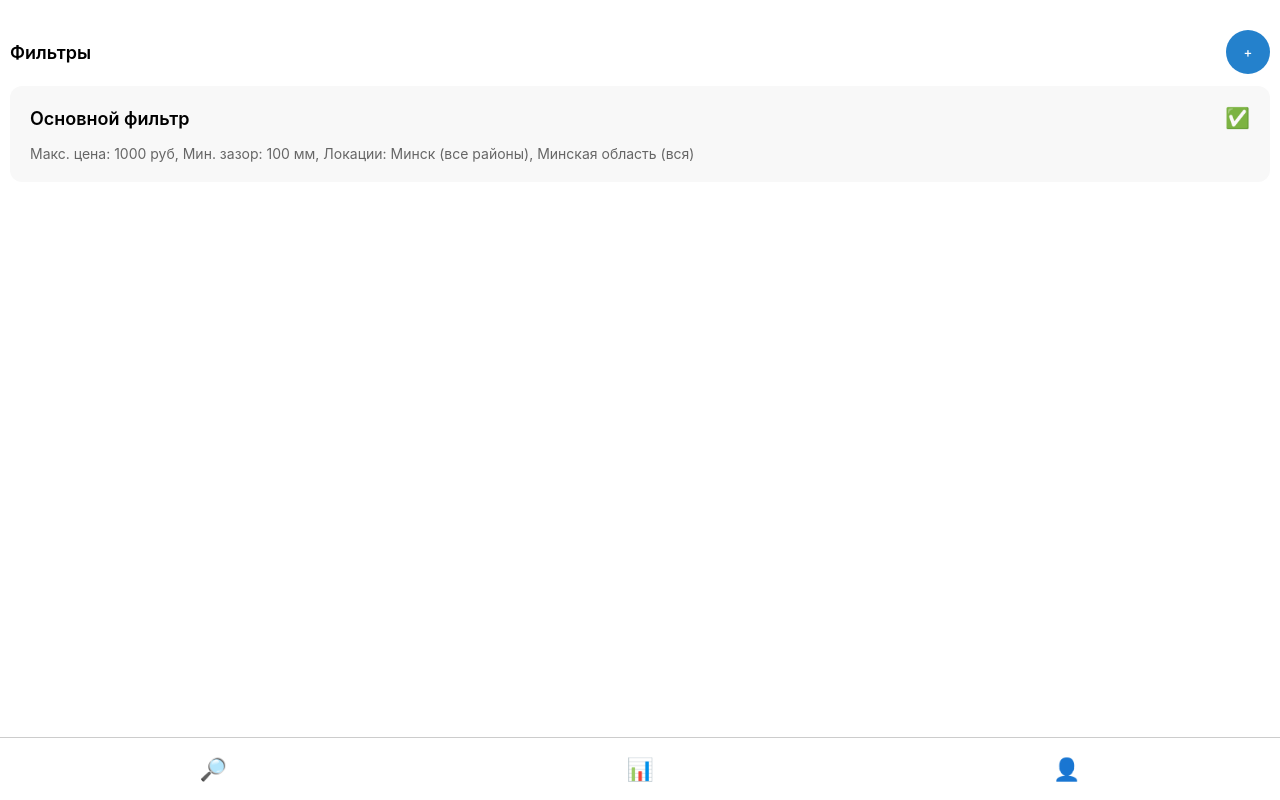
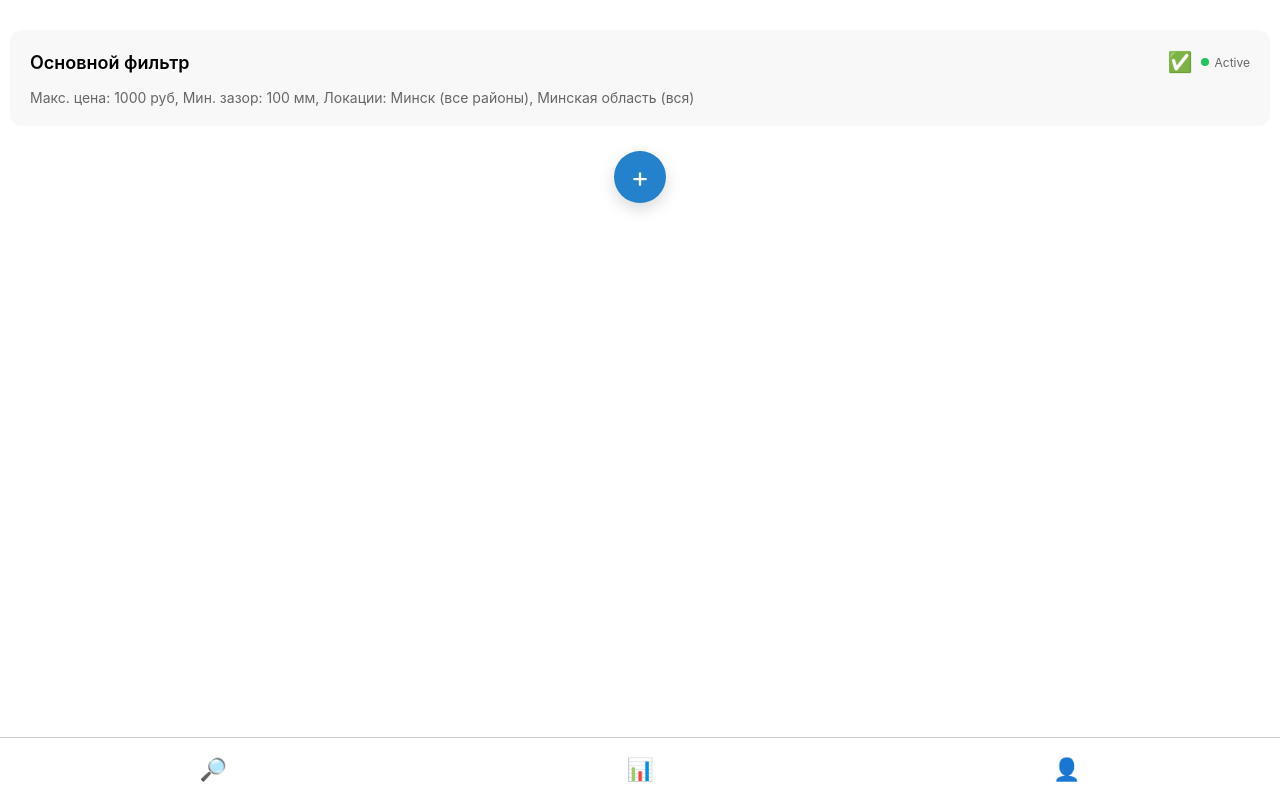
Before and after one commit to GabellaJhonson/web, a plain HTML site: page index.html in a window 1280 px wide. Drawn offline with Linux system fonts and the light colour scheme.

Commit message:
design variant

```diff
--- a/css/style.css
+++ b/css/style.css
@@ -72,6 +72,48 @@ body {
     background: none;
     border: none;
     font-size: 20px;
+    cursor: pointer;
+}
+
+.filter-active-label {
+    display: inline-flex;
+    align-items: center;
+    gap: 6px;
+    margin-left: 8px;
+    color: var(--tg-theme-hint-color, #666666);
+    font-size: 12px;
+}
+
+.filter-active-dot {
+    width: 8px;
+    height: 8px;
+    background: #22c55e;
+    border-radius: 50%;
+    display: inline-block;
+}
+
+.add-filter-footer {
+    position: sticky;
+    bottom: 70px;
+    display: flex;
+    justify-content: center;
+    padding: 10px 0 0 0;
+    background: linear-gradient(to top, var(--tg-theme-bg-color, #ffffff), rgba(255,255,255,0));
+}
+
+.add-filter-button {
+    width: 52px;
+    height: 52px;
+    border-radius: 50%;
+    border: none;
+    background: var(--tg-theme-button-color, #2481cc);
+    color: var(--tg-theme-button-text-color, #ffffff);
+    font-size: 28px;
+    line-height: 1;
+    display: inline-flex;
+    align-items: center;
+    justify-content: center;
+    box-shadow: 0 6px 16px rgba(0,0,0,0.15);
     cursor: pointer;
 }
 
--- a/index.html
+++ b/index.html
@@ -9,12 +9,10 @@
 <body>
     <!-- Контент вкладок -->
     <div class="tab-content active" id="filters-tab">
-        <div style="display: flex; justify-content: space-between; align-items: center; margin-bottom: 12px;">
-            <div class="filter-title">Фильтры</div>
-            <button class="btn btn-primary" style="flex: 0 0 auto; padding: 10px 14px; border-radius: 50%; width: 44px; height: 44px; display: inline-flex; align-items: center; justify-content: center;" onclick="createNewFilter()" title="Создать фильтр">+</button>
+        <div id="filters-list"></div>
+        <div class="add-filter-footer">
+            <button class="add-filter-button" onclick="createNewFilter()" title="Создать фильтр">+</button>
         </div>
-
-        <div id="filters-list"></div>
     </div>
 
     <div class="tab-content" id="analytics-tab">
--- a/js/filters.js
+++ b/js/filters.js
@@ -77,7 +77,8 @@ function renderFiltersList() {
         check.type = 'button';
         check.className = 'filter-activate-btn';
         check.title = 'Сделать активным';
-        check.innerText = String(activeId) === String(filter.id) ? '✅' : '☐';
+        const isActive = String(activeId) === String(filter.id);
+        check.innerText = isActive ? '✅' : '☐';
         check.onclick = (e) => {
             e.stopPropagation();
             setActiveFilterId(filter.id);
@@ -85,7 +86,17 @@ function renderFiltersList() {
         };
 
         header.appendChild(title);
-        header.appendChild(check);
+        const right = document.createElement('div');
+        right.style.display = 'flex';
+        right.style.alignItems = 'center';
+        right.appendChild(check);
+        if (isActive) {
+            const activeLabel = document.createElement('span');
+            activeLabel.className = 'filter-active-label';
+            activeLabel.innerHTML = '<span class="filter-active-dot"></span> Active';
+            right.appendChild(activeLabel);
+        }
+        header.appendChild(right);
 
         const preview = document.createElement('div');
         preview.className = 'filter-preview';
```
